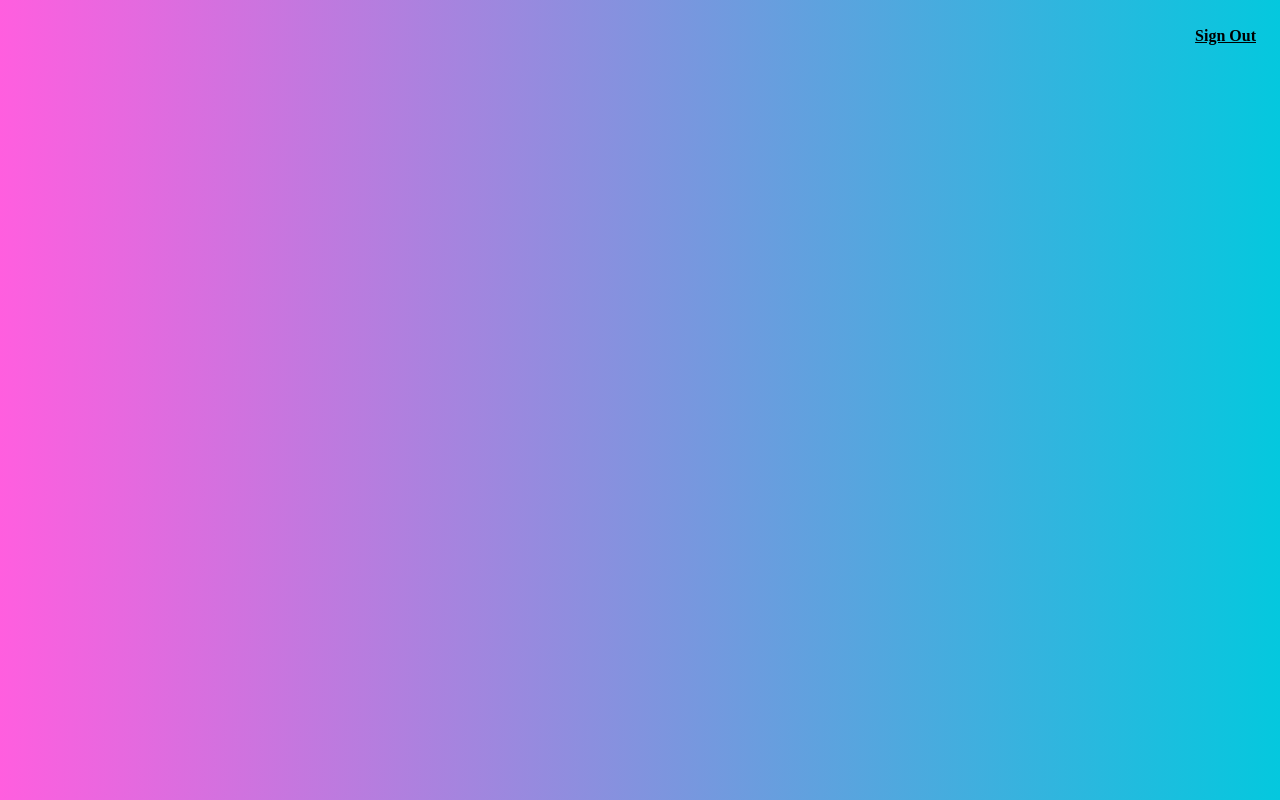
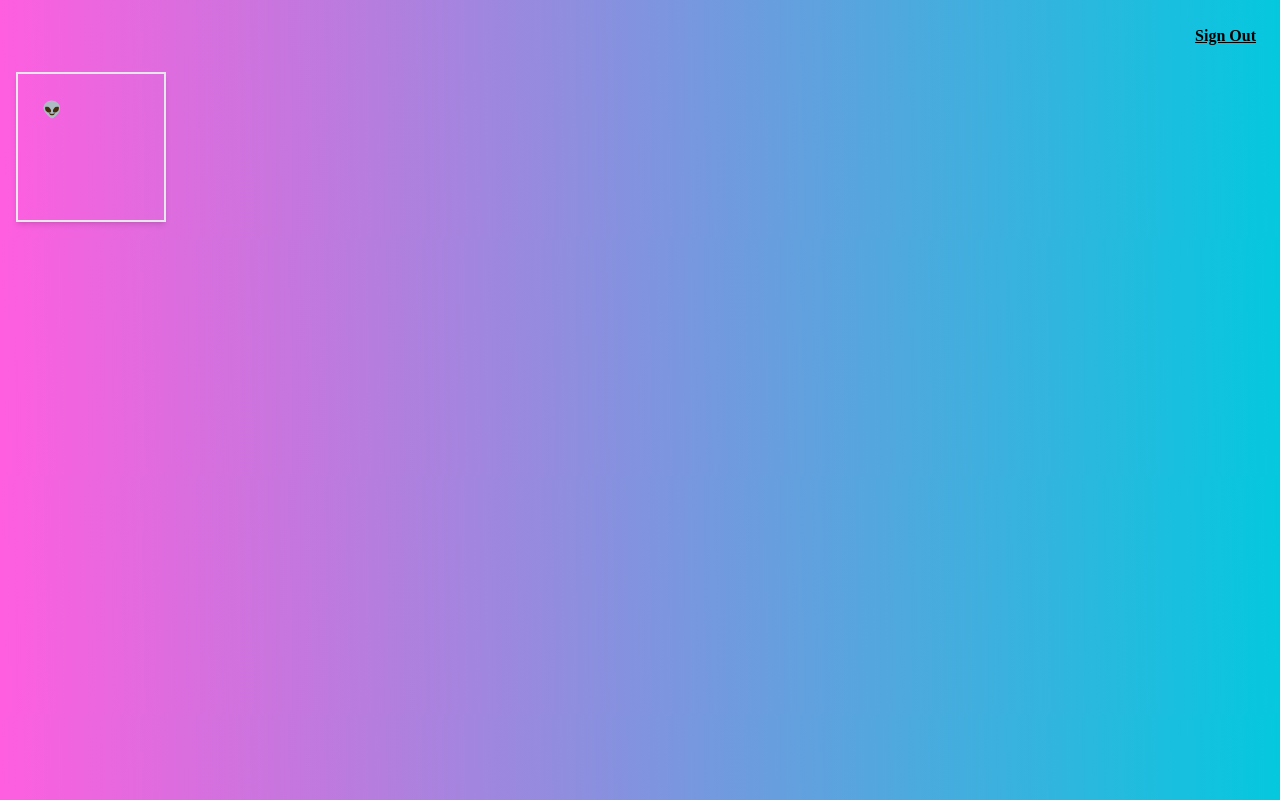
Before and after one commit to stackj007/FacialFingerprint, a React (Vite) app: page / in a window 1280 px wide. Built offline with nearby package versions, Linux system fonts and the light colour scheme.

Commit message:
react-tilt

```diff
--- a/package.json
+++ b/package.json
@@ -11,7 +11,8 @@
   },
   "dependencies": {
     "react": "^18.2.0",
-    "react-dom": "^18.2.0"
+    "react-dom": "^18.2.0",
+    "react-tilt": "^1.0.2"
   },
   "devDependencies": {
     "@types/react": "^18.2.15",
--- a/src/App.jsx
+++ b/src/App.jsx
@@ -1,12 +1,15 @@
 import { useState } from 'react'
 import './App.css'
 import Navigation from './Components/Navigation/Navigation'
+import Logo from './Components/Logo/Logo'
 
 export default function App() {
   return (
     <div className="App">
       <Navigation />
-      {/* {<Logo />
+      <Logo />
+
+      {/* {
       <ImageLinkForm />
       <FaceRecognition />} */}
     </div>
--- /dev/null
+++ b/src/Components/Logo/Logo.jsx
@@ -0,0 +1,29 @@
+import { Tilt } from 'react-tilt'
+
+const defaultOptions = {
+  reverse: false,
+  max: 35,
+  perspective: 1000,
+  scale: 1.1,
+  speed: 1000,
+  transition: true,
+  axis: null,
+  reset: true,
+  easing: 'cubic-bezier(.03,.98,.52,.99)',
+}
+
+const Logo = () => {
+  return (
+    <div className="mt-0 m-4">
+      <Tilt
+        className="border border-2 shadow-md"
+        options={defaultOptions}
+        style={{ height: 150, width: 150 }}
+      >
+        <div className="p-6">👽</div>
+      </Tilt>
+    </div>
+  )
+}
+
+export default Logo
```
Also changed, not shown: 1 other file (tests, documents, lock files or other folders).
